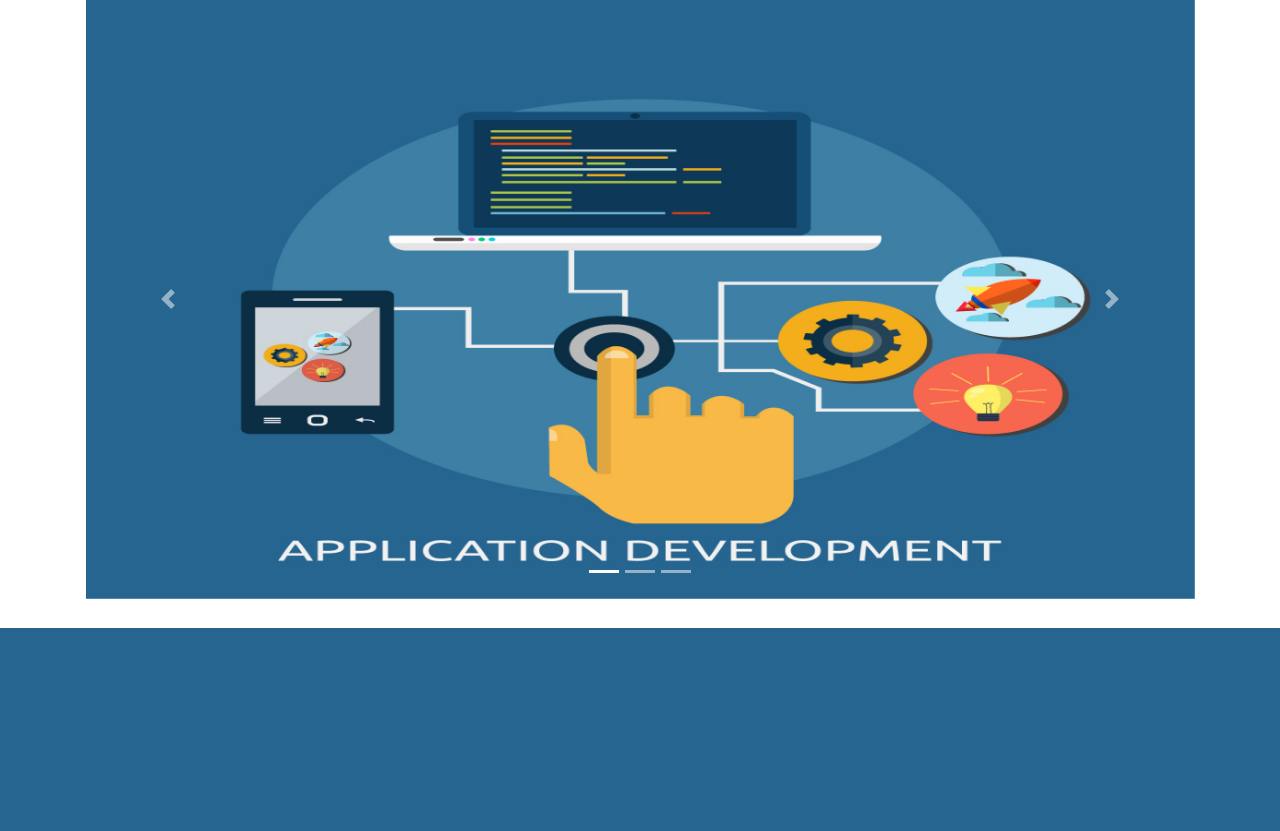
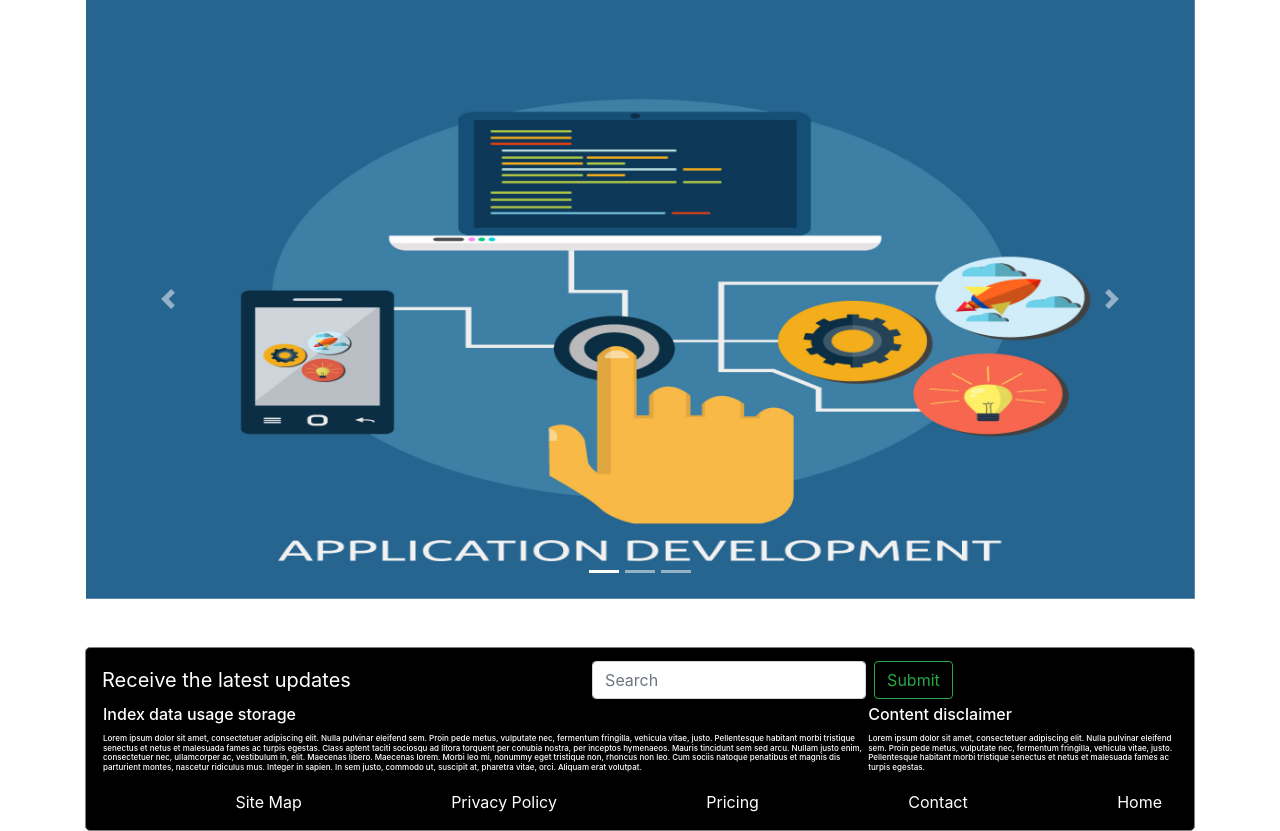
Before and after one commit to vojta-janousek/wordpress-project, a Django app: page / in a window 1280 px wide. Shown: the part 172-1003 px from the top of the page. Before the commit the page ends 800 px from the top, so only its background shows below. Run offline with Django 3.2, Linux system fonts and the light colour scheme; some libraries are stand-ins or nearby versions.

Commit message:
added footer

```diff
--- a/ptvc_app/static/css/style.css
+++ b/ptvc_app/static/css/style.css
@@ -4,6 +4,24 @@
   border-bottom: 1px solid gray;
   border-left: 1px solid gray;
   border-right: 1px solid gray;
+}
+
+.devbar2 {
+  background-color: black;
+  color: white;
+  border-radius: 5px;
+  border-bottom: 1px solid gray;
+  border-left: 1px solid gray;
+  border-right: 1px solid gray;
+  border-top: 1px solid gray;
+}
+
+#fsizesmall {
+  font-size: 8px;
+}
+
+.whitefont {
+  color: white;
 }
 
 .fornav {
--- a/templates/ptvc_app/base2.html
+++ b/templates/ptvc_app/base2.html
@@ -41,11 +41,9 @@
               Services
             </button>
             <div class="dropdown-menu">
-              <a class="dropdown-item" href="#">Action</a>
-              <a class="dropdown-item" href="#">Another action</a>
-              <a class="dropdown-item" href="#">Something else here</a>
-              <div class="dropdown-divider"></div>
-              <a class="dropdown-item" href="">Service pricing</a>
+              <a class="dropdown-item" href="#">Service 1</a>
+              <a class="dropdown-item" href="#">Service 2</a>
+              <a class="dropdown-item" href="#">Service 3</a>
             </div>
           </div></li>
         </ul>
@@ -71,5 +69,54 @@
       {% block mainblock %}
       {% endblock %}
     </div>
+
+    <br><br>
+
+    <div class="container">
+      <nav class="navbar navbar-light nav-fill justify-content-between devbar2">
+
+        <a class="navbar-brand justify-content-right">Receive the latest updates</a>
+        <form class="form-inline justify-content-left">
+          <input class="form-control mr-sm-2" type="search" placeholder="Search" aria-label="Search">
+          <button class="btn btn-outline-success my-2 my-sm-0" type="submit">Submit</button>
+        </form>
+        <br><br>
+        <table>
+          <tr>
+            <td><h6>Index data usage storage</h6></td>
+            <td><h6>Content disclaimer</h6></td>
+          </tr>
+          <tr>
+            <td><h6 id="fsizesmall">
+              Lorem ipsum dolor sit amet, consectetuer adipiscing elit.
+              Nulla pulvinar eleifend sem. Proin pede metus, vulputate nec,
+              fermentum fringilla, vehicula vitae, justo. Pellentesque habitant
+              morbi tristique senectus et netus et malesuada fames ac turpis egestas.
+              Class aptent taciti sociosqu ad litora torquent per conubia nostra,
+              per inceptos hymenaeos. Mauris tincidunt sem sed arcu. Nullam justo enim,
+              consectetuer nec, ullamcorper ac, vestibulum in, elit. Maecenas libero.
+              Maecenas lorem. Morbi leo mi, nonummy eget tristique non, rhoncus non leo.
+              Cum sociis natoque penatibus et magnis dis parturient montes, nascetur
+              ridiculus mus. Integer in sapien. In sem justo, commodo ut, suscipit at,
+              pharetra vitae, orci. Aliquam erat volutpat.
+            </h6></td>
+            <td><h6 id="fsizesmall">
+              Lorem ipsum dolor sit amet, consectetuer adipiscing elit.
+              Nulla pulvinar eleifend sem. Proin pede metus, vulputate nec,
+              fermentum fringilla, vehicula vitae, justo. Pellentesque habitant
+              morbi tristique senectus et netus et malesuada fames ac turpis egestas.
+            </h6></td>
+          </tr>
+        </table>
+        <br>
+        <a class="nav-link whitefont" href="#">Site Map</a>
+        <a class="nav-link whitefont" href="#">Privacy Policy</a>
+        <a class="nav-link whitefont" href="#">Pricing</a>
+        <a class="nav-link whitefont" href="#">Contact</a>
+        <a class="nav-link whitefont" href="#">Home</a>
+      </nav>
+    </div>
+
+
   </body>
 </html>
```
